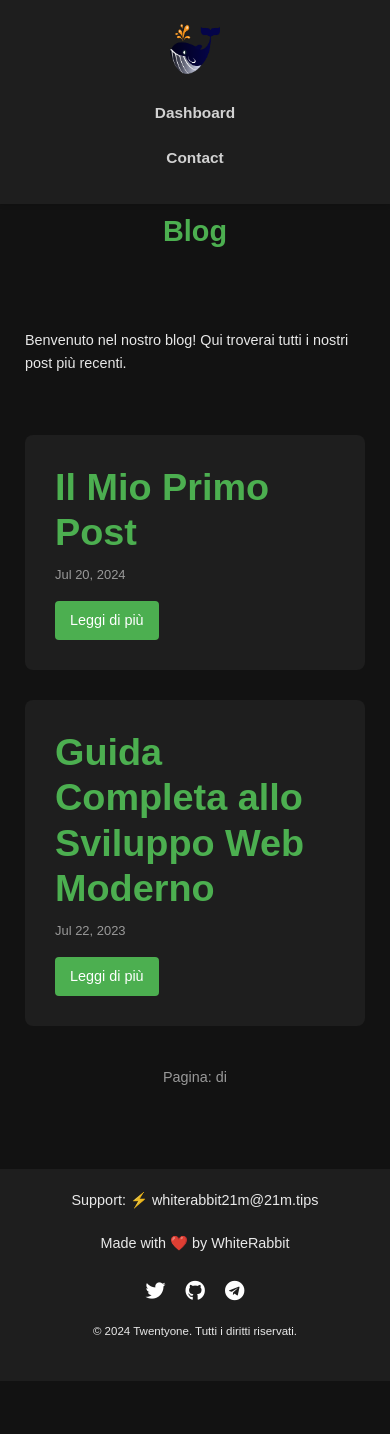
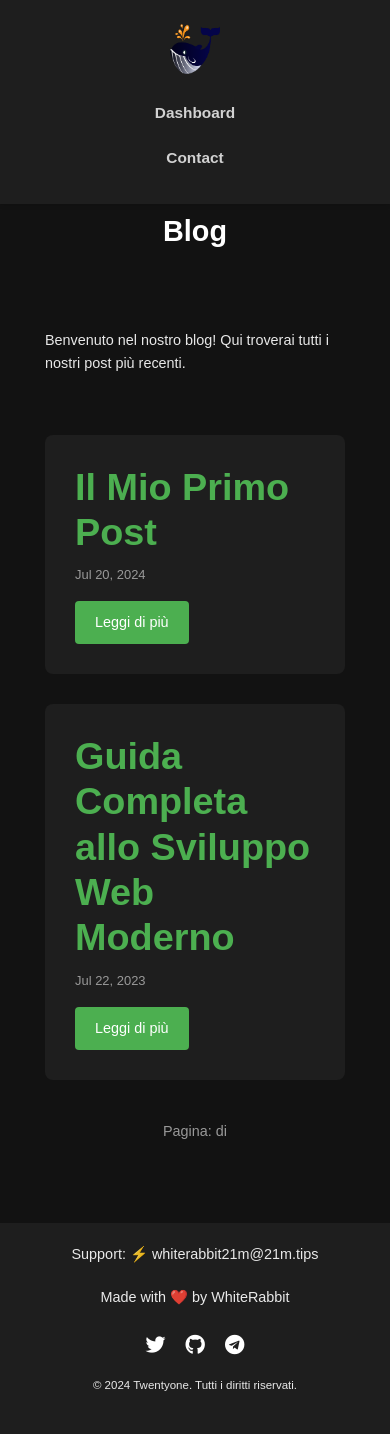
Before and after one commit to whiterabbit21m-test/whiterabbit21m-test.github.io, a Jekyll site: the page built from blog.md, in a window 390 px wide. Built offline with Jekyll 4.4.1, drawn with Linux system fonts in a browser that asks for light colours; before the commit the page ends 1381 px from its top, so only the background shows below that.

Commit message:
Update _blog.scss

```diff
--- a/_sass/_blog.scss
+++ b/_sass/_blog.scss
@@ -1,15 +1,39 @@
-// Variabili
+// Variabili (assicurati che corrispondano a quelle del tuo file principale di variabili)
 $background-color: #121212;
 $text-color: #ffffff;
 $accent-color: #4CAF50;
 $card-background: #1E1E1E;
 $meta-color: #999;
 
-body {
-  background-color: $background-color;
-  color: $text-color;
+// Mixins
+@mixin card-style {
+  background-color: $card-background;
+  border-radius: 8px;
+  padding: 30px;
+  transition: transform 0.3s ease, box-shadow 0.3s ease;
+
+  &:hover {
+    transform: translateY(-5px);
+    box-shadow: 0 5px 15px rgba(0, 0, 0, 0.3);
+  }
 }
 
+@mixin button-style {
+  display: inline-block;
+  background-color: $accent-color;
+  color: $text-color;
+  padding: 10px 20px;
+  border-radius: 4px;
+  text-decoration: none;
+  transition: background-color 0.3s ease;
+
+  &:hover, &:focus {
+    background-color: darken($accent-color, 10%);
+    outline: none;
+  }
+}
+
+// Stili generali
 .blog-page,
 .post {
   background-color: $background-color;
@@ -25,7 +49,7 @@
 
   .page-title {
     font-size: 2.5em;
-    color: $accent-color;
+    color: $text-color; // Cambiato da $accent-color per coerenza
   }
 }
 
@@ -35,15 +59,8 @@
   padding: 0;
 
   .post-item {
-    background-color: $card-background;
-    border-radius: 8px;
-    padding: 30px;
+    @include card-style;
     margin-bottom: 30px;
-    transition: transform 0.3s ease;
-
-    &:hover {
-      transform: translateY(-5px);
-    }
 
     h2 {
       margin-bottom: 10px;
@@ -52,9 +69,11 @@
         color: $accent-color;
         text-decoration: none;
         font-size: 1.5em;
+        transition: color 0.3s ease;
 
-        &:hover {
+        &:hover, &:focus {
           text-decoration: underline;
+          color: lighten($accent-color, 10%);
         }
       }
     }
@@ -71,17 +90,7 @@
     }
 
     .read-more {
-      display: inline-block;
-      background-color: $accent-color;
-      color: $text-color;
-      padding: 8px 15px;
-      border-radius: 4px;
-      text-decoration: none;
-      transition: background-color 0.3s ease;
-
-      &:hover {
-        background-color: darken($accent-color, 10%);
-      }
+      @include button-style;
     }
   }
 }
@@ -92,17 +101,7 @@
   margin-top: 40px;
 
   .previous, .next {
-    display: inline-block;
-    background-color: $accent-color;
-    color: $text-color;
-    padding: 8px 15px;
-    border-radius: 4px;
-    text-decoration: none;
-    transition: background-color 0.3s ease;
-
-    &:hover {
-      background-color: darken($accent-color, 10%);
-    }
+    @include button-style;
   }
 
   .page_number {
@@ -118,7 +117,7 @@
 
     .post-title {
       font-size: 2.5em;
-      color: $accent-color;
+      color: $text-color; // Cambiato da $accent-color per coerenza
       margin-bottom: 10px;
     }
 
@@ -132,7 +131,7 @@
     line-height: 1.8;
 
     h2, h3, h4, h5, h6 {
-      color: $accent-color;
+      color: $text-color; // Cambiato da $accent-color per coerenza
       margin-top: 30px;
       margin-bottom: 15px;
     }
@@ -146,7 +145,7 @@
       text-decoration: none;
       transition: color 0.3s ease;
 
-      &:hover {
+      &:hover, &:focus {
         color: lighten($accent-color, 10%);
         text-decoration: underline;
       }
@@ -200,7 +199,7 @@
 @media (max-width: 768px) {
   .blog-page,
   .post {
-    padding: 40px 0;
+    padding: 40px 20px; // Aggiunto padding orizzontale
   }
 
   .page-header .page-title {
@@ -214,4 +213,11 @@
   .post .post-header .post-title {
     font-size: 2em;
   }
+
+  .pagination {
+    .previous, .next {
+      display: block;
+      margin-bottom: 10px;
+    }
+  }
 }
```
